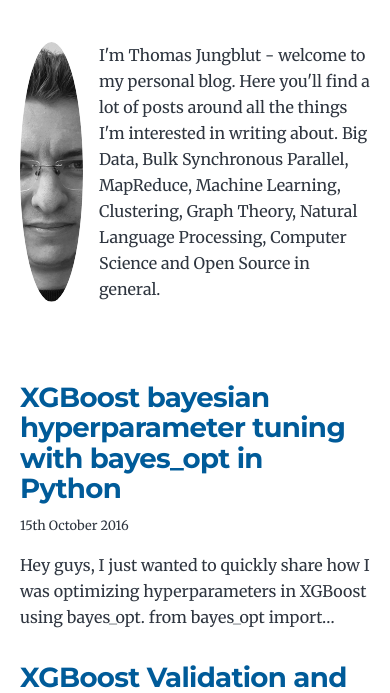
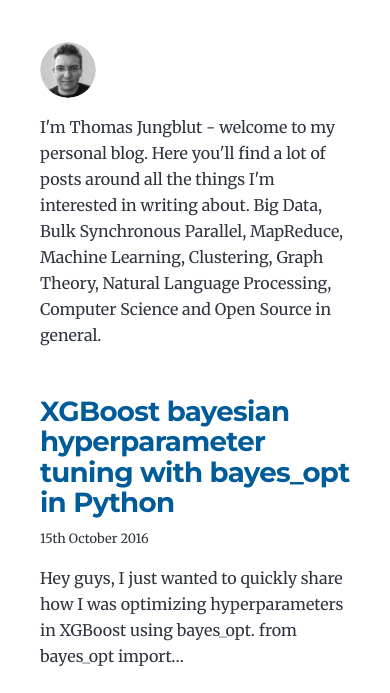
Before and after one commit to thomasjungblut/thomasjungblut.com, a Gatsby site: page / in a window 390 px wide. Shown: the part 151-844 px from the top of the page. Built offline with nearby package versions, Linux system fonts and the light colour scheme; Gatsby itself is replaced by a stand-in of ours.

Commit message:
fix mobile and couple of typos

```diff
--- a/content/blog/blogger/ant-colony-optimization-for-tsp.md
+++ b/content/blog/blogger/ant-colony-optimization-for-tsp.md
@@ -6,7 +6,7 @@ aliases: [ "/2011/08/ant-colony-optimization-for-tsp.html" ]
 tags : [ant colony optimization, ACO, java]
 ---
 
-Code can be found under ([https://github.com/thomasjungblut/antcolonyopt](https://github.com/thomasjungblut/antcolonyopt))
+Code can be found on ([Github](https://github.com/thomasjungblut/antcolonyopt))
 
 Hi there,
 
--- a/content/blog/blogger/stochastic-logistic-regression-in-f.md
+++ b/content/blog/blogger/stochastic-logistic-regression-in-f.md
@@ -1,5 +1,5 @@
 ---
-title: 'Stochastic Logistic Regression in F'
+title: 'Stochastic Logistic Regression in F#'
 date: 2014-05-31T16:03:00.000+02:00
 draft: false
 aliases: [ "/2014/05/stochastic-logistic-regression-in-f.html" ]
--- a/src/components/bio.js
+++ b/src/components/bio.js
@@ -14,7 +14,7 @@ const Bio = () => {
     query BioQuery {
       avatar: file(absolutePath: { regex: "/profile-pic.png/" }) {
         childImageSharp {
-          fluid(quality: 100) {
+          fluid(maxWidth: 200, maxHeight: 200, quality: 100) {
             ...GatsbyImageSharpFluid
             ...GatsbyImageSharpFluidLimitPresentationSize
           }
@@ -42,7 +42,7 @@ const Bio = () => {
     <div className="bio">
       {avatar && (
         <Image
-          fixed={avatar}
+          fluid={avatar}
           alt={author?.name || ``}
           className="bio-avatar"
           imgStyle={{
@@ -51,13 +51,11 @@ const Bio = () => {
         />
       )}
       {author?.name && (
-        <div>
+        <div className="bio-summary">
           <p>
             {author?.summary || null}
           </p>
-          <p>
-            <div className="twitter-container"></div>
-          </p>
+          <div className="twitter-container"></div>
         </div>
       )}
     </div>
--- a/src/style.css
+++ b/src/style.css
@@ -243,11 +243,7 @@ a:focus {
 .global-wrapper {
   margin: var(--spacing-0) auto;
   max-width: var(--maxWidth-wrapper);
-  padding: var(--spacing-10) var(--spacing-5);
-}
-
-.global-wrapper[data-is-root-path="true"] .bio {
-  margin-bottom: var(--spacing-20);
+  padding: var(--spacing-10);
 }
 
 .global-header {
@@ -288,18 +284,24 @@ a:focus {
 
 .bio {
   display: flex;
-  margin-bottom: var(--spacing-16);
+  flex-flow: row wrap;
+  margin-bottom: var(--spacing-4);
 }
 
-.bio p {
-  margin-bottom: var(--spacing-0);
+.bio-summary {
+  order: 2;
+}
+
+.bio-summary p {
+  margin-bottom: var(--spacing-4);
 }
 
 .bio-avatar {
+  order: 1;
   margin-right: var(--spacing-4);
-  margin-bottom: var(--spacing-0);
+  margin-bottom: var(--spacing-4);
+  border-radius: 100%;
   min-width: 18%;
-  border-radius: 100%;
 }
 
 .blog-post header h1 {
```
